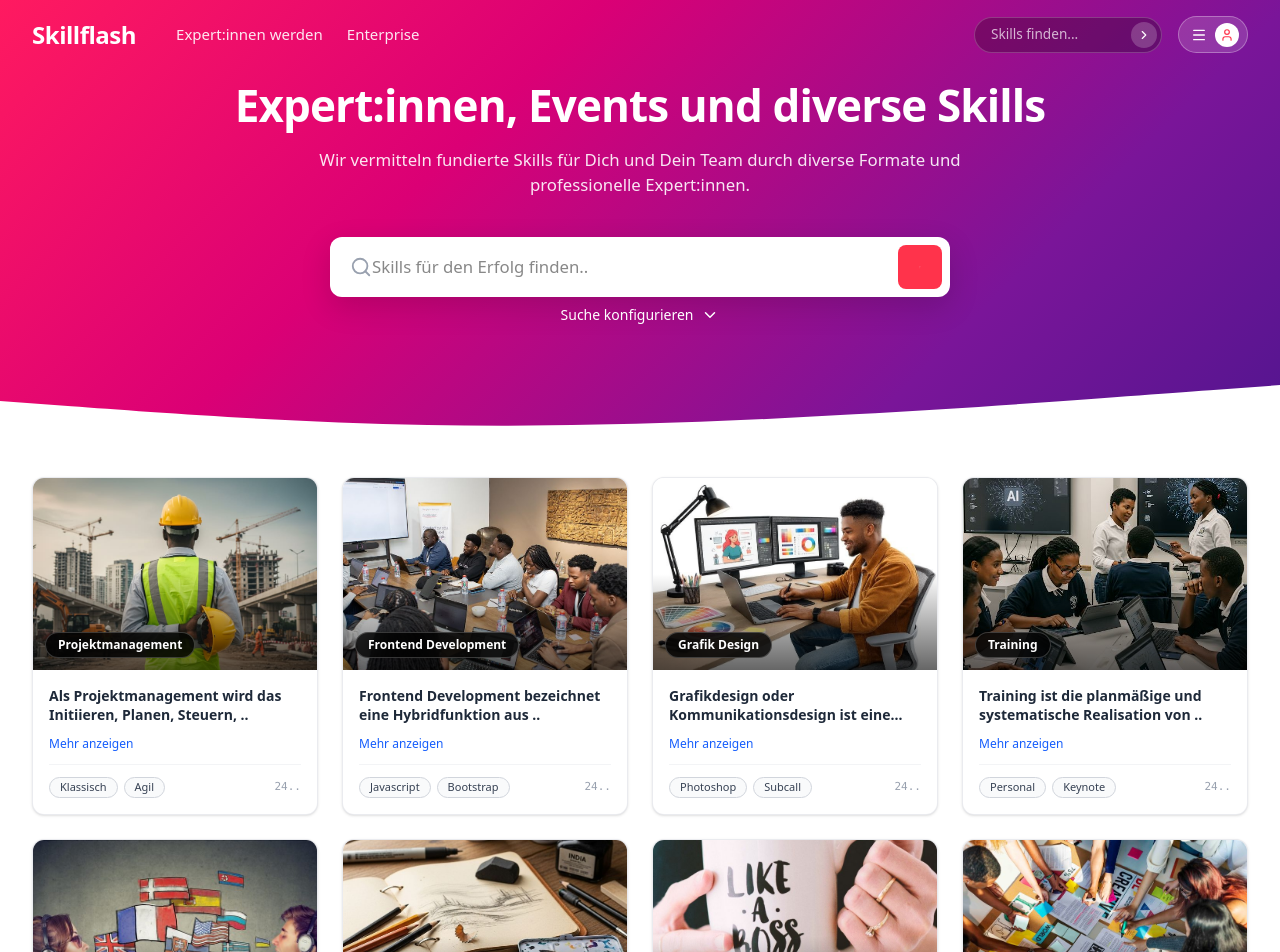
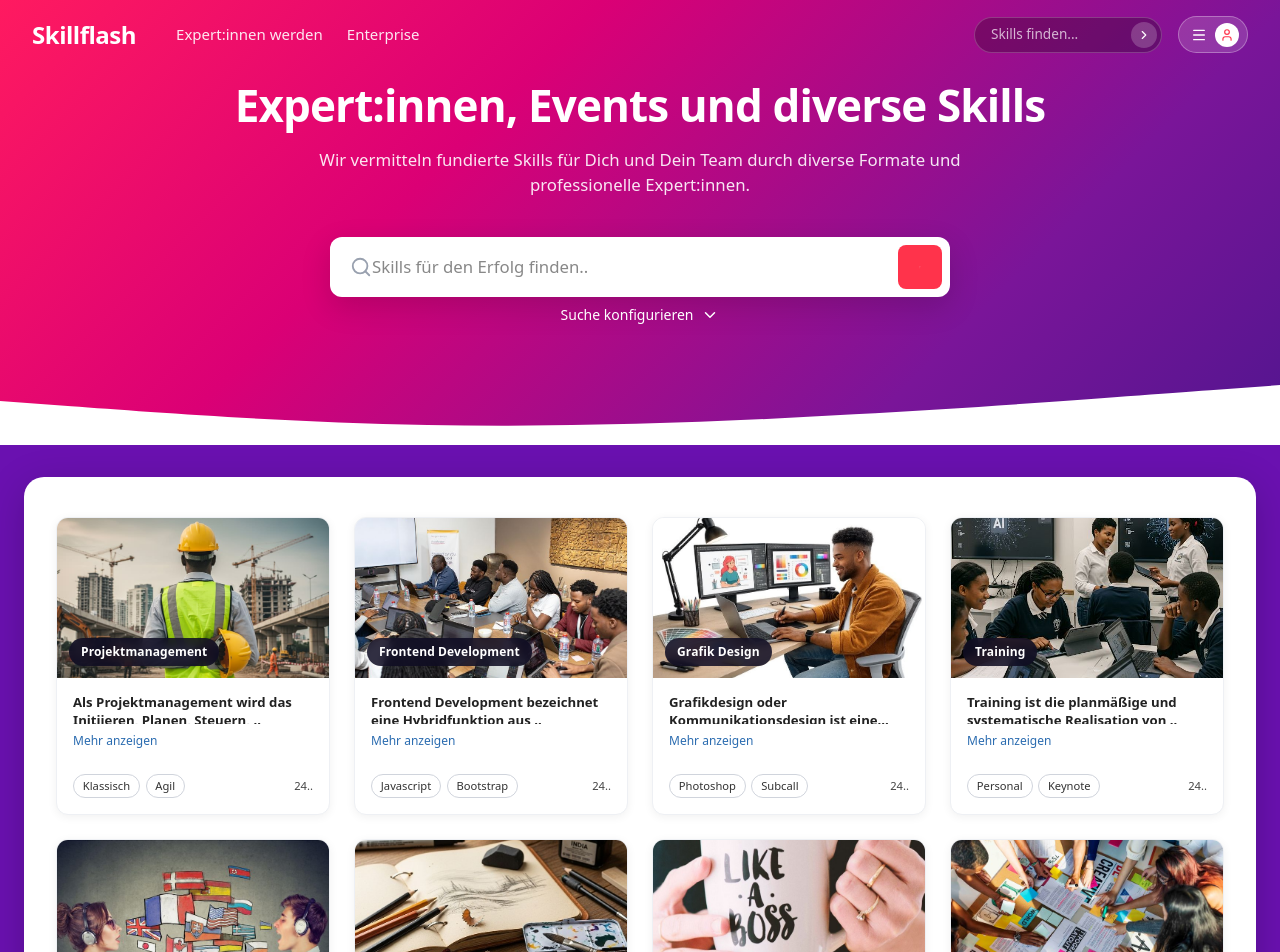
Before and after one commit to HANSLAY108/Suchst-Du-Expertise, a Next.js app: page / in a window 1280 px wide. Shown: the top 952 px of the page. Built offline with nearby package versions, Linux system fonts and the light colour scheme.

Commit message:
Milestone 4: Refactor ExpertGrid & ExpertCard components with global CSS styling

```diff
--- a/src/components/ExpertCard/ExpertCard.tsx
+++ b/src/components/ExpertCard/ExpertCard.tsx
@@ -1,4 +1,5 @@
-import styles from "./expertcard.module.css";
+"use client";
+
 import React from "react";
 import { Expert } from "@/data/experts";
 
@@ -8,38 +9,37 @@ interface ExpertCardProps {
 
 export default function ExpertCard({ expert }: ExpertCardProps) {
   return (
-    <div className={styles.cardContainer}>
-      {/* Top Banner Image with Overlay Badge */}
-      <div className={styles.imageWrapper}>
+    <div className="expert-card">
+      {/* Banner Image with Overlay Badge */}
+      <div className="expert-card-image-wrap">
         <img
           src={expert.imageUrl}
           alt={expert.badge}
-          className={styles.cardImage}
+          className="expert-card-img"
         />
-        <div className={styles.imageOverlay} />
-        <div className={styles.badgeTag}>
+        <div className="expert-card-badge">
           {expert.badge}
         </div>
       </div>
 
       {/* Card Content Body */}
-      <div className={styles.cardBody}>
-        <p className={styles.cardTitle}>{expert.title}</p>
+      <div className="expert-card-body">
+        <h3 className="expert-card-title">{expert.title}</h3>
 
-        <a href="#" className={styles.linkMore}>
+        <a href="#" className="expert-card-link">
           {expert.description}
         </a>
 
-        {/* Footer Pills & Metadata */}
-        <div className={styles.cardFooter}>
-          <div className={styles.tagPills}>
+        {/* Card Footer: Tag Pills & Metadata */}
+        <div className="expert-card-footer">
+          <div className="expert-tags-container">
             {expert.tags.map((tag, idx) => (
-              <span key={idx} className={styles.pill}>
+              <span key={idx} className="expert-tag-pill">
                 {tag}
               </span>
             ))}
           </div>
-          <span className={styles.durationText}>{expert.duration}</span>
+          <span className="expert-duration-tag">{expert.duration}</span>
         </div>
       </div>
     </div>
--- a/src/components/ExpertCard/expertcard.module.css
+++ /dev/null
@@ -1,49 +0,0 @@
-@reference "../../app/globals.css";
-
-.cardContainer {
-  @apply bg-white rounded-xl overflow-hidden border border-gray-200/80 shadow-sm hover:shadow-md transition-all duration-200 flex flex-col h-full justify-between;
-}
-
-.imageWrapper {
-  @apply relative w-full h-40 sm:h-44 md:h-48 overflow-hidden bg-gray-100;
-}
-
-.cardImage {
-  @apply w-full h-full object-cover transition-transform duration-300 hover:scale-105;
-}
-
-.imageOverlay {
-  @apply absolute inset-0 bg-gradient-to-t from-black/60 via-transparent to-transparent pointer-events-none;
-}
-
-.badgeTag {
-  @apply absolute bottom-3 left-3 bg-black/80 backdrop-blur-md text-white text-xs font-semibold px-3 py-1 rounded-full border border-white/20 max-w-[85%] truncate;
-}
-
-.cardBody {
-  @apply p-4 flex flex-col flex-1 justify-between gap-3 text-left;
-}
-
-.cardTitle {
-  @apply text-xs sm:text-sm font-semibold text-gray-800 line-clamp-2 leading-snug;
-}
-
-.linkMore {
-  @apply text-xs text-blue-600 font-medium hover:underline inline-block w-fit;
-}
-
-.cardFooter {
-  @apply flex items-center justify-between pt-3 border-t border-gray-100 text-xs text-gray-500 mt-auto;
-}
-
-.tagPills {
-  @apply flex items-center gap-1.5 flex-wrap;
-}
-
-.pill {
-  @apply border border-gray-300 rounded-full px-2.5 py-0.5 text-[11px] font-medium text-gray-700 bg-gray-50 hover:bg-gray-100 transition-colors;
-}
-
-.durationText {
-  @apply text-[11px] text-gray-400 font-mono shrink-0 ml-1;
-}
--- a/src/section/ExpertGrid/ExpertGrid.section.tsx
+++ b/src/section/ExpertGrid/ExpertGrid.section.tsx
@@ -1,4 +1,5 @@
-import styles from "./expertgrid.module.css";
+"use client";
+
 import React from "react";
 import ExpertCard from "@/components/ExpertCard/ExpertCard";
 import { Expert } from "@/data/experts";
@@ -9,10 +10,10 @@ interface ExpertGridProps {
 
 export default function ExpertGrid({ experts }: ExpertGridProps) {
   return (
-    <section className={styles.sectionContainer}>
-      <div className={styles.whiteCardBox}>
+    <section className="expert-grid-section">
+      <div className="expert-white-container">
         {experts.length > 0 ? (
-          <div className={styles.gridContainer}>
+          <div className="expert-grid">
             {experts.map((expert) => (
               <ExpertCard key={expert.id} expert={expert} />
             ))}
--- a/src/section/ExpertGrid/expertgrid.module.css
+++ /dev/null
@@ -1,13 +0,0 @@
-@reference "../../app/globals.css";
-
-.sectionContainer {
-  @apply w-full bg-white relative z-20 pb-16 flex-1;
-}
-
-.whiteCardBox {
-  @apply max-w-7xl mx-auto px-4 sm:px-6 lg:px-8 pt-4 sm:pt-6 md:pt-8;
-}
-
-.gridContainer {
-  @apply grid grid-cols-1 sm:grid-cols-2 md:grid-cols-3 lg:grid-cols-4 gap-4 sm:gap-5 lg:gap-6;
-}
```
